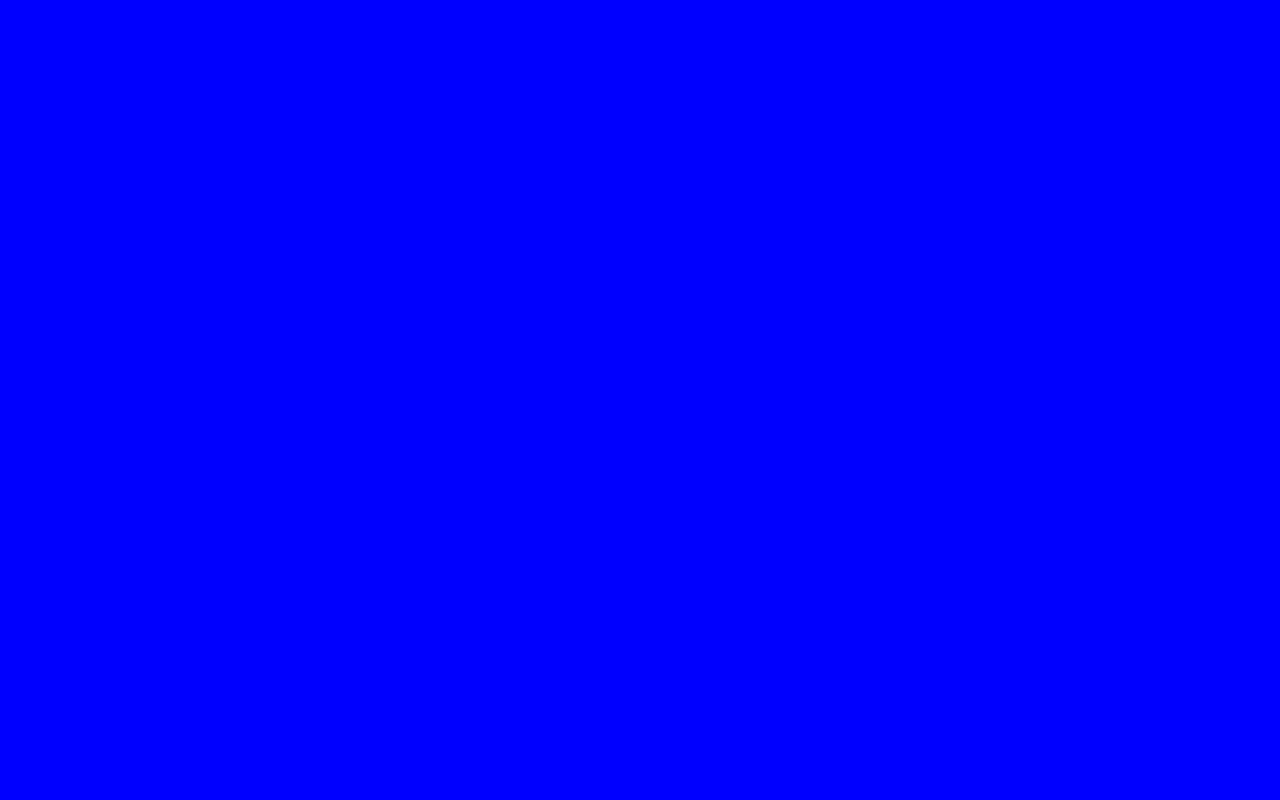
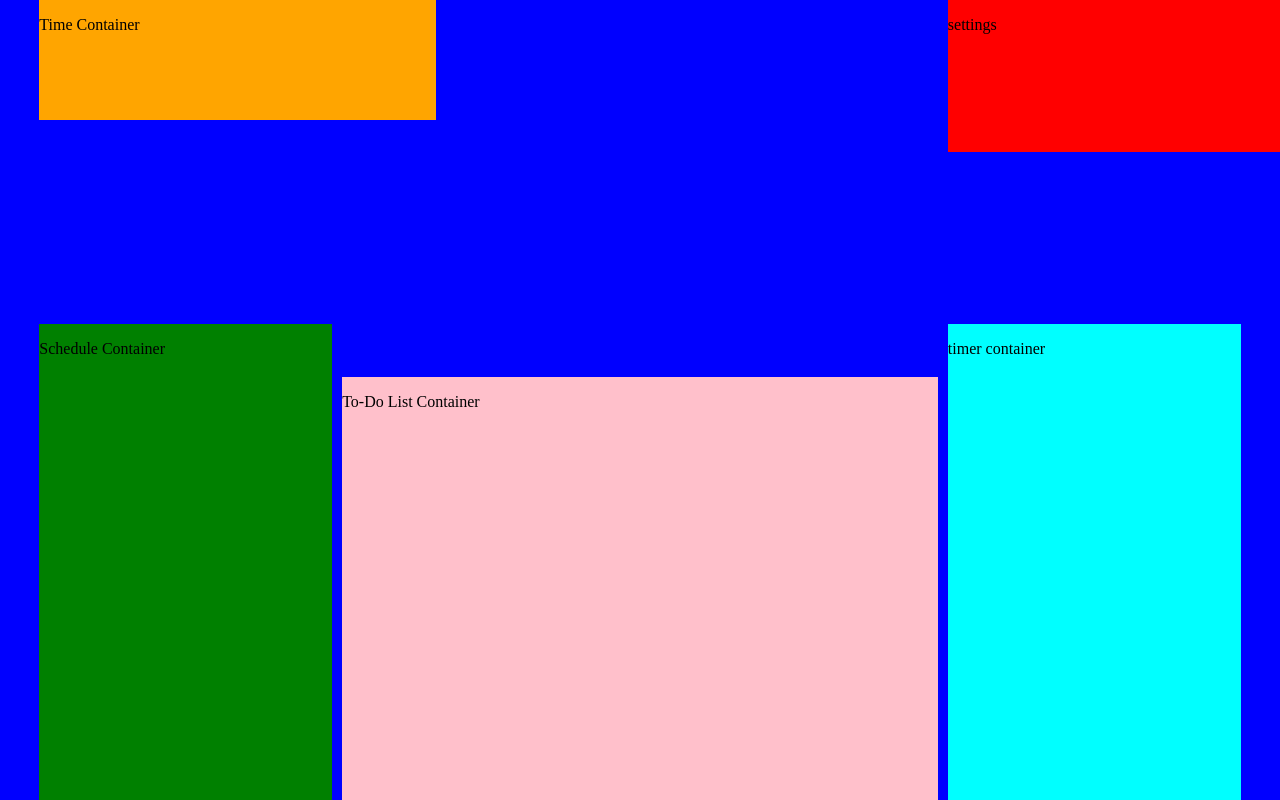
Before and after one commit to Jam0924/planner-site, a React (Vite) app in the folder frontend/: page / in a window 1280 px wide. Built offline with nearby package versions, Linux system fonts and the light colour scheme.

Commit message:
Created general block layour

```diff
--- a/frontend/src/App.css
+++ b/frontend/src/App.css
@@ -1,5 +1,54 @@
-.testing{
+.websiteContainer{
   height: 100vh;
   width: 100vw;
+  display: grid;
+  grid-template-rows: 1fr 1fr 1fr 1fr 1fr;
+  grid-template-columns: 0.1fr 1fr 1fr 1fr 1fr 0.1fr;
+  gap: 10px;
   background-color: blue;
 }
+
+.timeSizer{
+  grid-row: 1;
+  grid-column: 2/4; /* column 2 & 3 */
+  display:grid;
+  grid-template-columns: repeat(3, 1fr);
+  grid-template-rows: 3fr 0.8fr;
+}
+
+.timeContainer{
+  grid-column: 1/3;
+  background-color: orange;
+}
+
+.settingsContainer{
+  grid-row: 1;
+  grid-column: 5/7;
+  background-color: red;
+}
+
+.scheduleContainer{
+  grid-row:3 / 6;
+  grid-column: 2;
+  background-color: green;
+}
+
+.toDoListSizer{
+  grid-row: 3 / 6;
+  grid-column: 3 /5;
+  display: grid;
+  grid-template-rows: repeat(9, 1fr);
+  /* background-color: orange; */
+}
+
+.toDoListContainer{
+  grid-row: 2/-1;
+  grid-column: 1;
+  background-color: pink;
+}
+
+.timerContainer{
+  grid-row:3 / 6;
+  grid-column:5;
+  background-color:cyan;
+}
--- a/frontend/src/App.jsx
+++ b/frontend/src/App.jsx
@@ -4,8 +4,32 @@ import './App.css'
 function App() {
   return (
     <>
-    <div className = "testing">
+    <div className = "websiteContainer">
 
+      <div className = "timeSizer">
+        <div className = "timeContainer">
+        <p> Time Container</p>
+        </div>
+      </div>
+
+    <div className = "settingsContainer">
+      <p> settings</p>
+    </div>
+
+      <div className = "scheduleContainer">
+        <p> Schedule Container</p>
+
+      </div>
+
+      <div className = "toDoListSizer">
+        <div className = "toDoListContainer">
+          <p> To-Do List Container</p>
+        </div>
+      </div>
+
+      <div className = "timerContainer">
+        <p> timer container</p>
+      </div>
     </div>
     </>
   )
```
